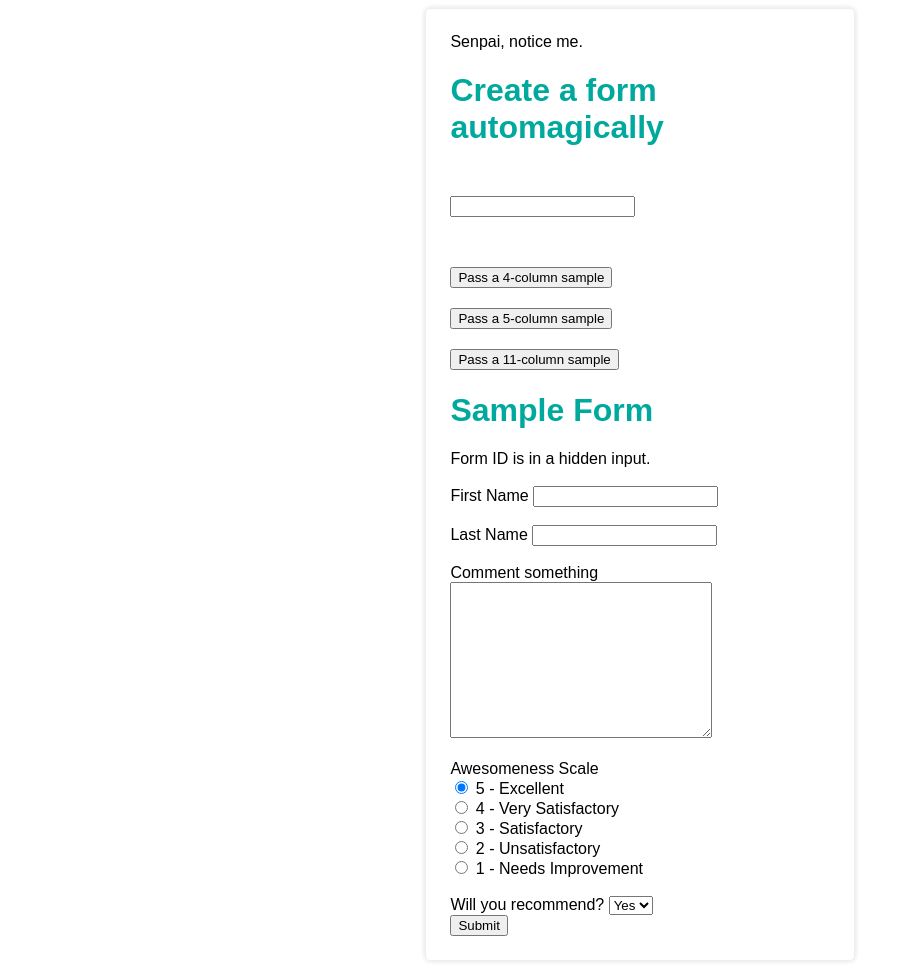
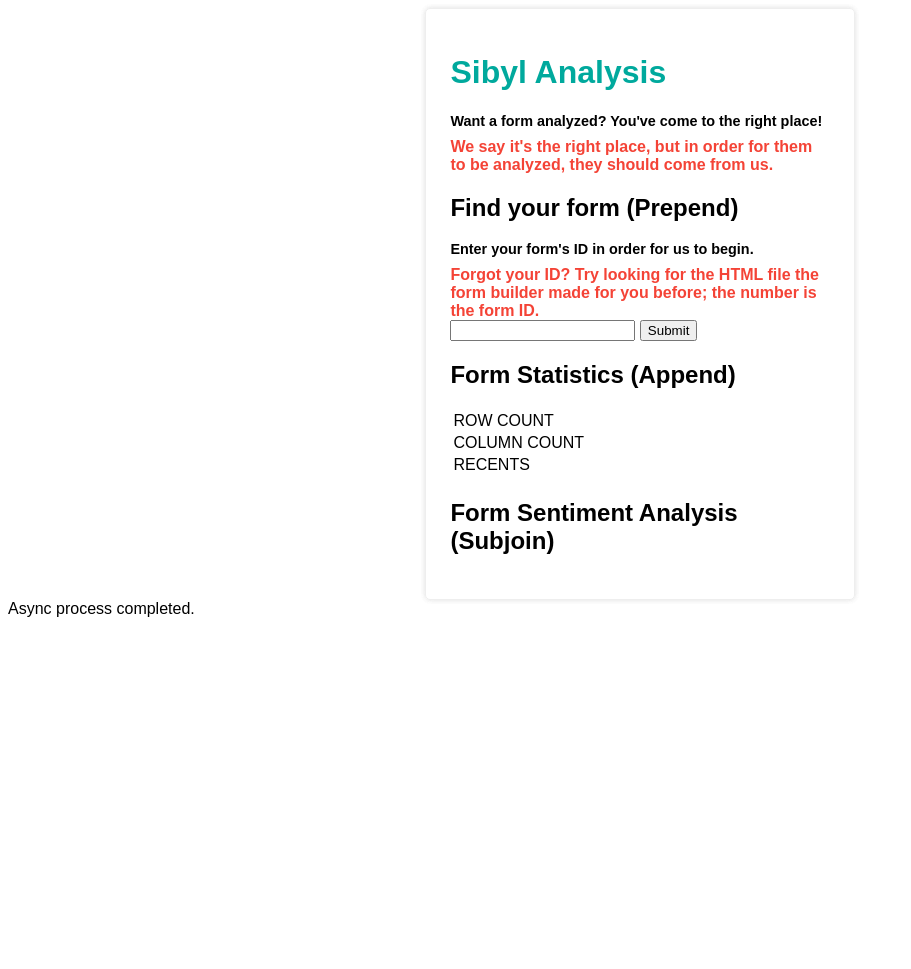
Before and after one commit to Mespeon/Sibyl-S2-Backend, a Django app: page /sibyl/test in a window 1280 px wide. Shown: the whole page, without its empty margins (0-911 px from the left). After the commit the page ends 617 px from the top, so only its background shows below. Run offline with Django 3.2, Linux system fonts and the light colour scheme; parts of the project's set-up code (start-up, migrations or seed data) failed here and were passed over.

Commit message:
Added data request handler

```diff
--- a/psychopass/templates/psychopass/options.html
+++ b/psychopass/templates/psychopass/options.html
@@ -24,14 +24,72 @@
       font-family: sans-serif;
       color: #00a99d;
     }
+
+    span {
+      display: block;
+    }
+
+    span.heavy {
+      font-weight: bold;
+      font-size: calc(0.5rem + 0.8vmin);
+    }
+
+    span.light {
+      margin-top: calc(0.5rem + 0.1vmin);
+      color: #f44336;
+      font-weight: bold;
+    }
   </style>
 </head>
 
 <body>
   <div id="wrapper">
       <div id="content--options-page">
-      <span id="test-sql-results">Senpai, notice me.</span><br/>
-      <!-- <a href="" id="test-sql-link">Test direct SQL execution from a frontend request</a> -->
+        <h1>Sibyl Analysis</h1>
+        <span class="heavy">Want a form analyzed? You've come to the right place!</span>
+        <span class="light">We say it's the right place, but in order for them to be analyzed, they should come from us.</span>
+
+        <div id="analysis--prepend">
+          <h2>Find your form (Prepend)</h2>
+          <span class="heavy">Enter your form's ID in order for us to begin.</span>
+          <span class="light">Forgot your ID? Try looking for the HTML file the form builder made for you before; the number is the form ID.</span>
+          <form id="form-findFormId" name="form-findFormId" action="prepare" method="POST">
+            <input type="text" id="text--formId" name="text--formId" required>
+            <input type="submit" id="submit--findFormId" name="submit--findFormId" value="Submit">
+          </form>
+          <span id="finder--status-display" class="light"></span>
+        </div>
+
+        <div id="analysis--append">
+          <h2>Form Statistics (Append)</h2>
+          <table id="form--statistics">
+            <tr>
+              <td>ROW COUNT</td>
+              <td id="form--rowCount"></td>
+            </tr>
+
+            <tr>
+              <td>COLUMN COUNT</td>
+              <td id="form--colCount"></td>
+            </tr>
+
+            <tr>
+              <td>RECENTS</td>
+            </tr>
+
+            <tr id="form--recent-comments">
+
+            </tr>
+          </table>
+        </div>
+
+        <div id="analysis--subjoin">
+          <h2>Form Sentiment Analysis (Subjoin)</h2>
+        </div>
+
+        <!-- DEVELOPMENT ELEMENTS -->
+        <!-- <span id="test-sql-results">Senpai, notice me.</span><br/>
+        <a href="" id="test-sql-link">Test direct SQL execution from a frontend request</a>
 
         <h1>Create a form automagically</h1>
         <div style="margin-top: 50px;">
@@ -76,7 +134,7 @@
             </select>
           </div>
           <input type="submit" id="submit" name="submit" value="Submit">
-      </form>
+        </form> -->
         <!-- <div class="content--option-container">
           <h1 class="content--option-header">Test Sentiment Analysis<br/>(Lexicon Matching)</h1>
           <form action="analyze/mode=lexicon" target="_blank" method="POST" id="form-analyze-single" name="form-analyze-single">
@@ -104,7 +162,84 @@
       </div> -->
     </div>
 
+  </div>
+  <div>
+    <span id="test-json-display">This text should be replaced by JSON objects.</span>
+</div>
+
   <script>
+    $(document).ready(function() {
+      $(document).ajaxStart(function(){
+        $('#test-json-display').html('An async process is started.');
+      }).ajaxStop(function() {
+        $('#test-json-display').html('Async process completed.');
+      });
+
+      // GET SOMETHING FROM THE SERVER ON PAGE LOAD.
+      $.ajax({
+        type: 'GET',
+        url: 'prepare',
+        error: function(response) { console.log(response) },
+        success: function(response) {
+          console.log(response);
+        }
+      });
+
+      // ACTION ON FORM FINDER SUBMISSION
+      $('#form-findFormId').submit(function() {
+        form = $(this);
+
+        // Begin async request
+        $.ajax({
+            type: 'POST',
+            url: 'prepare',
+            data: form.serialize(),
+            error: function()
+            {
+               alert("Request Failed");
+            },
+            success: function(response)
+            {
+               console.log(response)
+               $('#finder--status-display').html(response.status);
+               $('#form--rowCount').html(response.rowsCount);
+               $('#form--colCount').html(response.colsCount);
+
+               // Iterate through the JSON result and append them into
+               // the table. These will be programatically created.
+               $table = document.querySelector('#form--statistics');  // the table to be appended to
+
+               var i, v;
+               for (i = 0; i < response.rowsCount; i++) {
+                 // For the debugging LULZ
+                 console.log(response.rows[i][1]);
+                 console.log(response.rows[i][2]);
+
+                 // Create the rows and columns (MIGHT CHANGE TO STYLIZED DIVS)
+                 // Then assign them their values and CSS classes, if ever.
+                 var $tr = document.createElement('tr');  // parent child
+
+                 var $td_name = document.createElement('td'); // child element
+                 $td_name.textContent = response.rows[i][1];  // properties and attribs
+                 $tr.append($td_name);                        // append this to immediate parent
+
+                 var $td_value = document.createElement('td');
+                 $td_value.textContent = response.rows[i][2];
+                 $tr.append($td_value);
+
+                 $table.append($tr);  // Append to level 1 parent
+               }
+            }
+        });
+        return false;
+      });
+
+      function appendComments(comments) {
+        $('#form--recent-comments').append();
+      }
+    });
+  </script>
+  <!-- <script>
     var $input = document.querySelector('#table-name');
 
     $(function() {
@@ -222,7 +357,7 @@
       //   return false;
       // })
     });
-  </script>
+  </script> -->
 
   <!-- <script>
     var commentArea = document.querySelector('#comment');
--- a/psychopass/urls.py
+++ b/psychopass/urls.py
@@ -7,5 +7,6 @@
     path(r'analyze/mode=lexicon', views.analyzeLexiconMatching, name='analyzeLexiconMatching'),
     path(r'analyze/mode=classifier', views.analyzeClassifier, name='analyzeClassifier'),
     path(r'create', views.createTable, name='createTable'),
-    path(r'write', views.writeToTable, name='writeToTable')
+    path(r'write', views.writeToTable, name='writeToTable'),
+    path(r'prepare', views.prepareData, name='prepareData')
 ]
--- a/psychopass/views.py
+++ b/psychopass/views.py
@@ -23,6 +23,49 @@
 # Cascade to models as well, if needed.
 def testView(request):
     return render(request, 'psychopass/options.html', {})
+
+# Front-end communication preparations
+@csrf_exempt
+def prepareData(request):
+    if request.method == 'GET':
+        # Simply return something in JSON. This is just a status request, anyway.
+        response = JsonResponse({'message': '[Sibyl Endpoint] You have reached Sibyl.'})
+        return response
+    else:
+        form = request.POST.copy()
+        message = '[Sibyl Endpoint] Well done. You have reached us using a POST request.'
+        status = 'A status message should be returned.'
+
+        # Perform a statistics request sequence
+        with connection.cursor() as cursor:
+            # Perform a table lock
+            try:
+                sql = "SELECT * FROM `%s`" % form.get('text--formId')
+                cursor.execute(sql)
+                row = cursor.fetchall()
+                row_count = len(row)
+                print(row)
+
+                # Perform a column count
+                try:
+                    column_check = "PRAGMA table_info(`%s`)" % form.get('text--formId')
+                    column_lock = cursor.execute(column_check)
+
+                    columns = len([description[0] for description in column_lock])
+
+                except Exception as ex:
+                    status = ex
+
+            except Exception as ex:
+                status = ex
+
+        status = 'A-OK!'
+        return_row = row
+        return_row_count = row_count
+        return_col = columns
+        # Return a JSON response
+        response = JsonResponse({'status': status, 'message': message, 'received': form, 'rows': return_row, 'colsCount': return_col, 'rowsCount': return_row_count}, safe=False)
+        return response
 
 # Lexicon Match sentiment analysis algorithm
 @csrf_exempt
```
Lines whose indentation alone changed are shown as unchanged.
